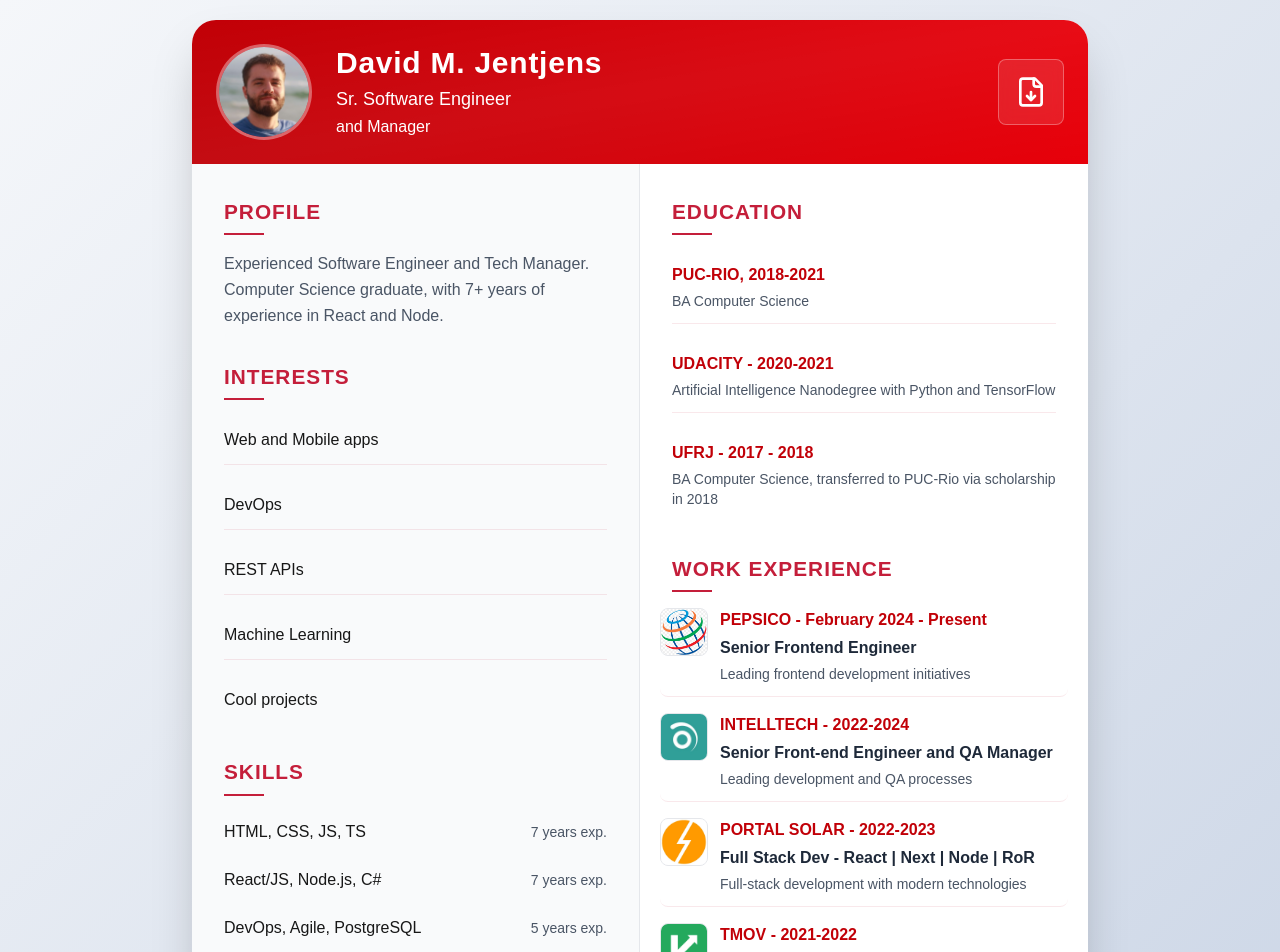
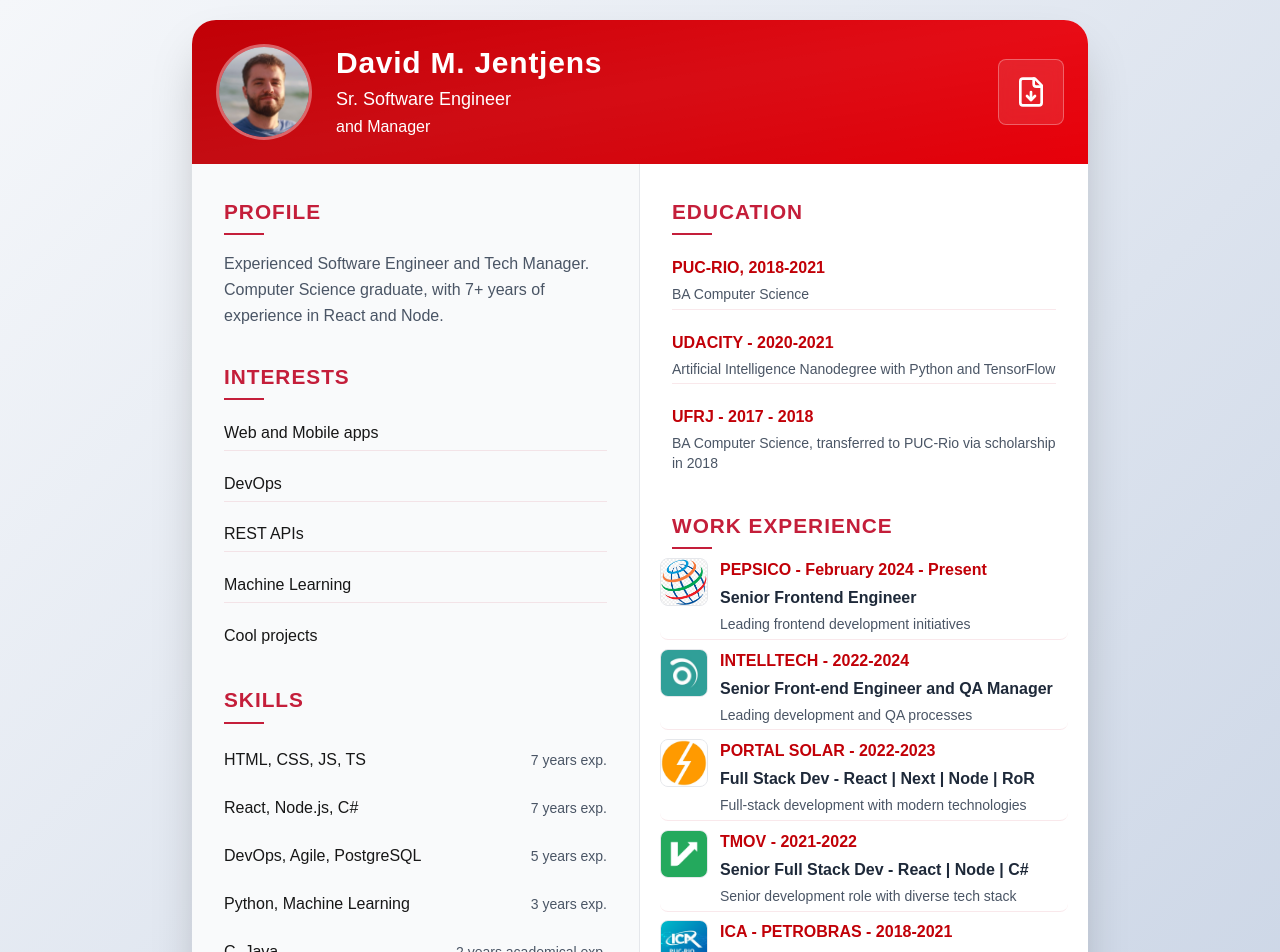
Before and after one commit to davidjentjens/david-resume, a Next.js app: page / in a window 1280 px wide. Shown: the top 952 px of the page. Built offline with nearby package versions, Linux system fonts and the light colour scheme.

Commit message:
Fix skill description formatting and adjust item padding in styles

```diff
--- a/src/app/components/Skills.tsx
+++ b/src/app/components/Skills.tsx
@@ -3,7 +3,7 @@
 export default function Skills() {
   const skills = [
     { name: "HTML, CSS, JS, TS", level: "7 years exp." },
-    { name: "React/JS, Node.js, C#", level: "7 years exp." },
+    { name: "React, Node.js, C#", level: "7 years exp." },
     { name: "DevOps, Agile, PostgreSQL", level: "5 years exp." },
     { name: "Python, Machine Learning", level: "3 years exp." },
     { name: "C, Java", level: "2 years academical exp." },
--- a/src/app/globals.css
+++ b/src/app/globals.css
@@ -111,7 +111,7 @@
 
 .item {
   margin-bottom: 1rem;
-  padding: 0.75rem 0;
+  padding: 0.3rem 0;
   border-bottom: 1px solid rgba(196, 30, 58, 0.1);
   transition: all 0.3s ease;
 }
```
